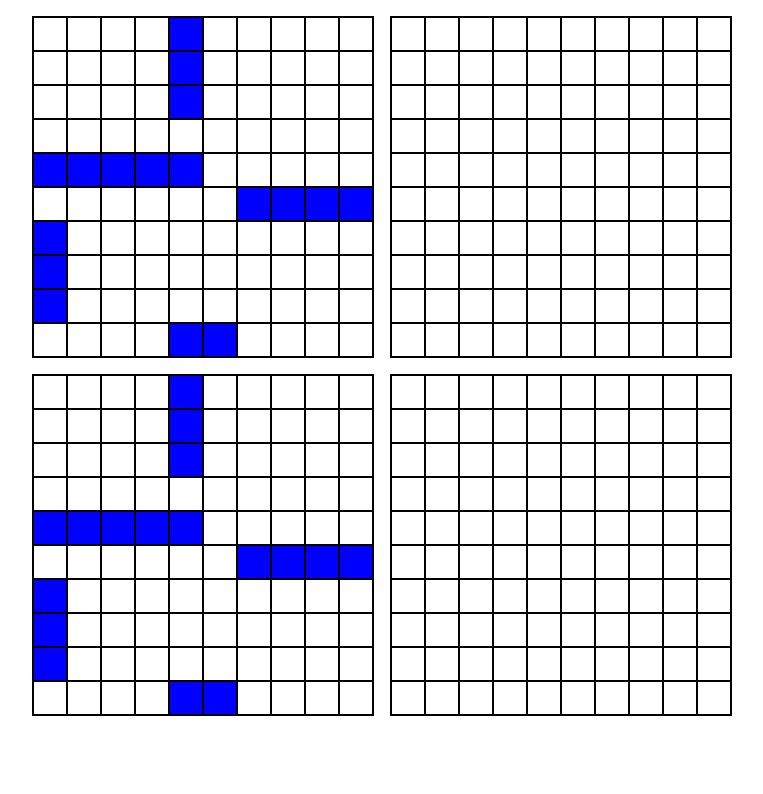
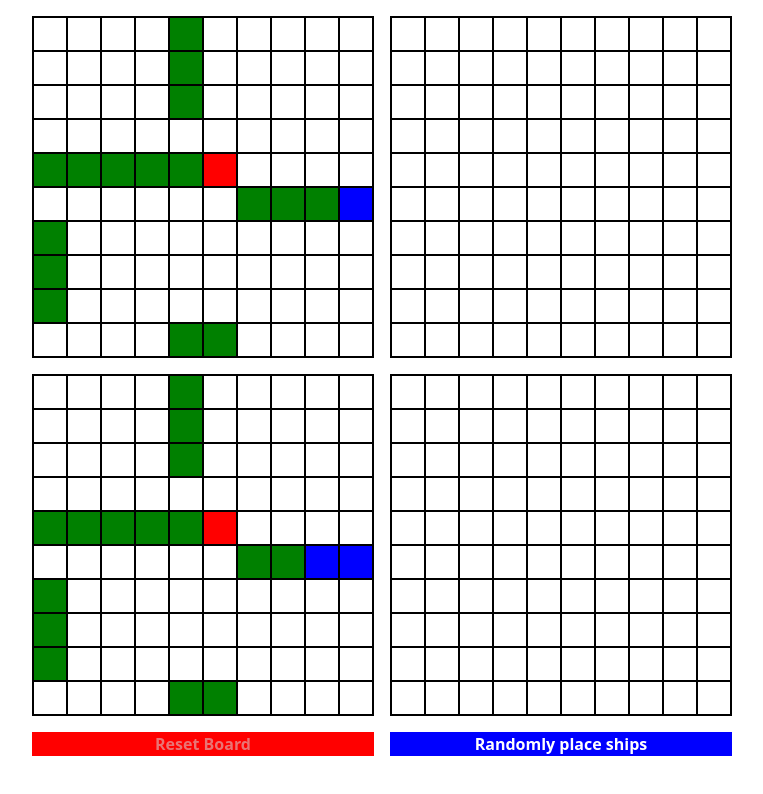
Before and after one commit to Ekomjah/battleship_game, a website built with webpack: page src/template.html in a window 1280 px wide. Shown: the whole page, without its empty margins (258-1021 px from the left). Built offline with nearby package versions, Linux system fonts and the light colour scheme.

Commit message:
feat(interactivity): add new buttons and reset board when the game ends

```diff
--- a/src/computerBoard.js
+++ b/src/computerBoard.js
@@ -1,7 +1,7 @@
 import moon, { isHumanTurn } from "./state.js";
 import { HumanPlayer, Computer } from "./ship.js";
-
-const computer = new Computer("mac");
+import { human } from "./playerBoard.js";
+let computer = new Computer();
 const root = document.querySelector("#root");
 const first = document.createElement("div");
 const third = document.createElement("div");
@@ -10,7 +10,23 @@ first.classList.add("border");
 third.classList.add("border");
 root.appendChild(third);
 
+const btn = document.createElement("button");
+const randombtn = document.createElement("button");
+randombtn.textContent = "Randomly place ships";
+randombtn.classList.add("btn");
+randombtn.style.background = "blue";
+randombtn.style.color = "white";
+btn.classList.add("btn");
+btn.textContent = "Reset Board";
+root.appendChild(btn);
+root.appendChild(randombtn);
+
 export default function computerGrid() {
+  renderBoard();
+  playBoard();
+}
+
+function renderBoard() {
   for (let i = 0; i < computer.board.board.length; i++) {
     const gridParent = document.createElement("div");
     gridParent.classList.add("parent");
@@ -28,6 +44,22 @@ export default function computerGrid() {
         computer.board.placeShipFrom(0, 4, "vertical", "cruiser", 3); // Vertical placement
         computer.board.placeShipFrom(6, 0, "vertical", "submarine", 3); // Vertical placement
         computer.board.placeShipFrom(9, 4, "horizontal", "destroyer", 2);
+        computer.board.receiveAttack(4, 0);
+        computer.board.receiveAttack(4, 1);
+        computer.board.receiveAttack(4, 2);
+        computer.board.receiveAttack(4, 3);
+        computer.board.receiveAttack(4, 4);
+        computer.board.receiveAttack(4, 5);
+        computer.board.receiveAttack(5, 6);
+        computer.board.receiveAttack(5, 7);
+        computer.board.receiveAttack(0, 4);
+        computer.board.receiveAttack(1, 4);
+        computer.board.receiveAttack(2, 4);
+        computer.board.receiveAttack(6, 0);
+        computer.board.receiveAttack(7, 0);
+        computer.board.receiveAttack(8, 0);
+        computer.board.receiveAttack(9, 4);
+        computer.board.receiveAttack(9, 5);
 
         for (let k = 0; k < computer.board.board.length; k++) {
           const childDivs = gridParent.children;
@@ -45,11 +77,10 @@ export default function computerGrid() {
           }
         }
       } catch (err) {
-        console.log(err);
+        console.error(err);
       }
     }
   }
-  playBoard();
 }
 
 function playBoard() {
@@ -76,9 +107,17 @@ function playBoard() {
           !cell.classList.contains("hit")
         ) {
           try {
-            console.log(isHumanTurn());
             const result = computer.board.receiveAttack(row, col);
-            if (result === "hit") {
+            console.log(result);
+            if (result === "isSunk") {
+              checkShipBoard(row, col, result);
+              alert("You won punk!");
+              reset();
+              // computer.board.board = computer.board.init();
+
+              console.log(computer.board);
+              return;
+            } else if (result === "hit") {
               cell.classList.add("hit");
             } else if (result === "miss") {
               cell.classList.add("miss");
@@ -104,3 +143,29 @@ function checkShipBoard(r, c, result) {
     all[index].classList.add("miss");
   }
 }
+
+function reset() {
+  const all = document.querySelectorAll(".child");
+  const board = document.querySelectorAll(".child-c");
+  all.forEach((el) => {
+    if (el.classList.contains("hit") || el.classList.contains("miss")) {
+      el.classList.remove("hit");
+      el.classList.remove("miss");
+    }
+  });
+  board.forEach((el) => {
+    if (el.classList.contains("hit") || el.classList.contains("miss")) {
+      el.classList.remove("hit");
+      el.classList.remove("miss");
+      el.classList.remove("ship");
+    }
+  });
+
+  computer.board.placeShipFrom(4, 0, "horizontal", "carrier", 5);
+  computer.board.placeShipFrom(5, 6, "horizontal", "battleship", 4);
+  computer.board.placeShipFrom(0, 4, "vertical", "cruiser", 3); // Vertical placement
+  computer.board.placeShipFrom(6, 0, "vertical", "submarine", 3); // Vertical placement
+  computer.board.placeShipFrom(9, 4, "horizontal", "destroyer", 2);
+}
+
+btn.addEventListener("click", reset);
--- a/src/playerBoard.js
+++ b/src/playerBoard.js
@@ -1,7 +1,8 @@
 import moon, { isHumanTurn } from "./state.js";
 import { HumanPlayer, Computer } from "./ship.js";
 
-const human = new HumanPlayer("ekom");
+export let human = new HumanPlayer("ekom");
+
 const root = document.querySelector("#root");
 const second = document.createElement("div");
 second.classList.add("border");
@@ -11,6 +12,11 @@ root.appendChild(second);
 root.appendChild(third);
 
 export default function grid() {
+  renderBoard();
+  playBoard();
+}
+
+function renderBoard() {
   for (let i = 0; i < human.board.board.length; i++) {
     const gridParent = document.createElement("div");
     gridParent.classList.add("parent");
@@ -28,6 +34,24 @@ export default function grid() {
         human.board.placeShipFrom(0, 4, "vertical", "cruiser", 3);
         human.board.placeShipFrom(6, 0, "vertical", "submarine", 3);
         human.board.placeShipFrom(9, 4, "horizontal", "destroyer", 2);
+        human.board.receiveAttack(4, 0);
+        human.board.receiveAttack(4, 1);
+        human.board.receiveAttack(4, 2);
+        human.board.receiveAttack(4, 3);
+        human.board.receiveAttack(4, 4);
+        human.board.receiveAttack(4, 5);
+        human.board.receiveAttack(5, 6);
+        human.board.receiveAttack(5, 7);
+        human.board.receiveAttack(5, 8);
+        // human.board.receiveAttack(5, 9);
+        human.board.receiveAttack(0, 4);
+        human.board.receiveAttack(1, 4);
+        human.board.receiveAttack(2, 4);
+        human.board.receiveAttack(6, 0);
+        human.board.receiveAttack(7, 0);
+        human.board.receiveAttack(8, 0);
+        human.board.receiveAttack(9, 4);
+        human.board.receiveAttack(9, 5);
 
         for (let k = 0; k < human.board.board.length; k++) {
           const childDivs = gridParent.children;
@@ -50,7 +74,6 @@ export default function grid() {
       }
     }
   }
-  playBoard();
 }
 
 function playBoard() {
@@ -61,6 +84,20 @@ function playBoard() {
     for (let j = 0; j < human.board.board[i].length; j++) {
       const gridChild = document.createElement("div");
       gridChild.classList.add("child");
+
+      for (let k = 0; k < human.board.board.length; k++) {
+        const childDivs = gridParent.children;
+        const childDiv = childDivs[k];
+        if (human.board.board[i][k] === "hit" && childDiv !== undefined) {
+          childDiv.classList.add("hites");
+        } else if (
+          human.board.board[i][k] === "miss" &&
+          childDiv !== undefined
+        ) {
+          childDiv.classList.add("misses");
+        }
+      }
+
       gridParent.appendChild(gridChild);
     }
   }
@@ -70,21 +107,35 @@ function playBoard() {
   function robot() {
     if (!isHumanTurn()) {
       const filtered = [...all].filter(
-        (el) => !el.classList.contains("miss") && !el.classList.contains("hit")
+        (el) =>
+          !el.classList.contains("misses") && !el.classList.contains("hites")
       );
-      if (filtered.length === 0) return;
-      const index = Math.floor(Math.random() * filtered.length);
+      if (filtered.length === 0) {
+        alert("its a draw!");
+        return;
+      }
+      const length = filtered.length - 1;
+      const index = Math.floor(Math.random() * length);
       const cell = filtered[index];
       const indexOfPlayed = [...all].indexOf(cell);
+      console.log([...all][indexOfPlayed] === cell);
+      console.log(index, cell, indexOfPlayed);
       const randomRow = Math.floor(indexOfPlayed / 10);
       const randomCol = Math.floor(indexOfPlayed % 10);
       try {
-        console.log(isHumanTurn());
         const result = human.board.receiveAttack(randomRow, randomCol);
-        if (result === "hit") {
+        if (result === "isSunk") {
           cell.classList.add("hit");
+          human = new HumanPlayer();
+          renderBoard();
+          alert("OMG SUnk");
+          return;
+        } else if (result === "hit") {
+          cell.classList.add("hit");
+          cell.classList.add("hites");
         } else if (result === "miss") {
           cell.classList.add("miss");
+          cell.classList.add("misses");
         }
         checkShipBoard(randomRow, randomCol, result);
       } catch (err) {
--- a/src/ship.js
+++ b/src/ship.js
@@ -62,24 +62,41 @@ export class GameBoard {
       this.board[ordinate][abscissa] === "miss"
     )
       return null;
-    if (this.board[ordinate][abscissa] !== null) {
+    else if (
+      this.board[ordinate][abscissa] !== null &&
+      this.board[ordinate][abscissa] !== "hit" &&
+      this.board[ordinate][abscissa] !== "miss"
+    ) {
       const el = this.instance.find(
         (obj) => obj.name === this.board[ordinate][abscissa]
       );
-      if (!el.isSunk()) {
-        el.hit();
-        this.board[ordinate][abscissa] = "hit";
+
+      el.hit();
+      this.board[ordinate][abscissa] = "hit";
+      if (this.isGameOver()) {
+        console.log("game's over bro", this.isGameOver());
+        this.board = this.init();
+        return "isSunk";
+      } else {
         return "hit";
       }
-      return "isSunk";
     } else {
       return (this.board[ordinate][abscissa] = "miss");
     }
   }
+
+  isGameOver() {
+    let arr = [];
+    for (let i = 0; i < this.board.length; i++) {
+      const filter = this.board[i].filter((el) => el !== null && el !== "miss");
+      arr.push(...filter);
+    }
+    return arr.every((el) => el === "hit");
+  }
 }
 
 export class HumanPlayer {
-  constructor(name) {
+  constructor(name = null) {
     this.name = name;
     this.board = new GameBoard();
   }
@@ -91,3 +108,5 @@ export class Computer {
     this.board = new GameBoard();
   }
 }
+const playMe = new GameBoard();
+console.log(playMe.init());
--- a/src/styles.css
+++ b/src/styles.css
@@ -49,3 +49,14 @@ main {
 .child.miss {
   background-color: red;
 }
+
+.btn {
+  color: rgb(233, 116, 116);
+  font-weight: bold;
+  font-size: 1rem;
+  background: red;
+}
+
+.btn:hover {
+  cursor: pointer;
+}
```
